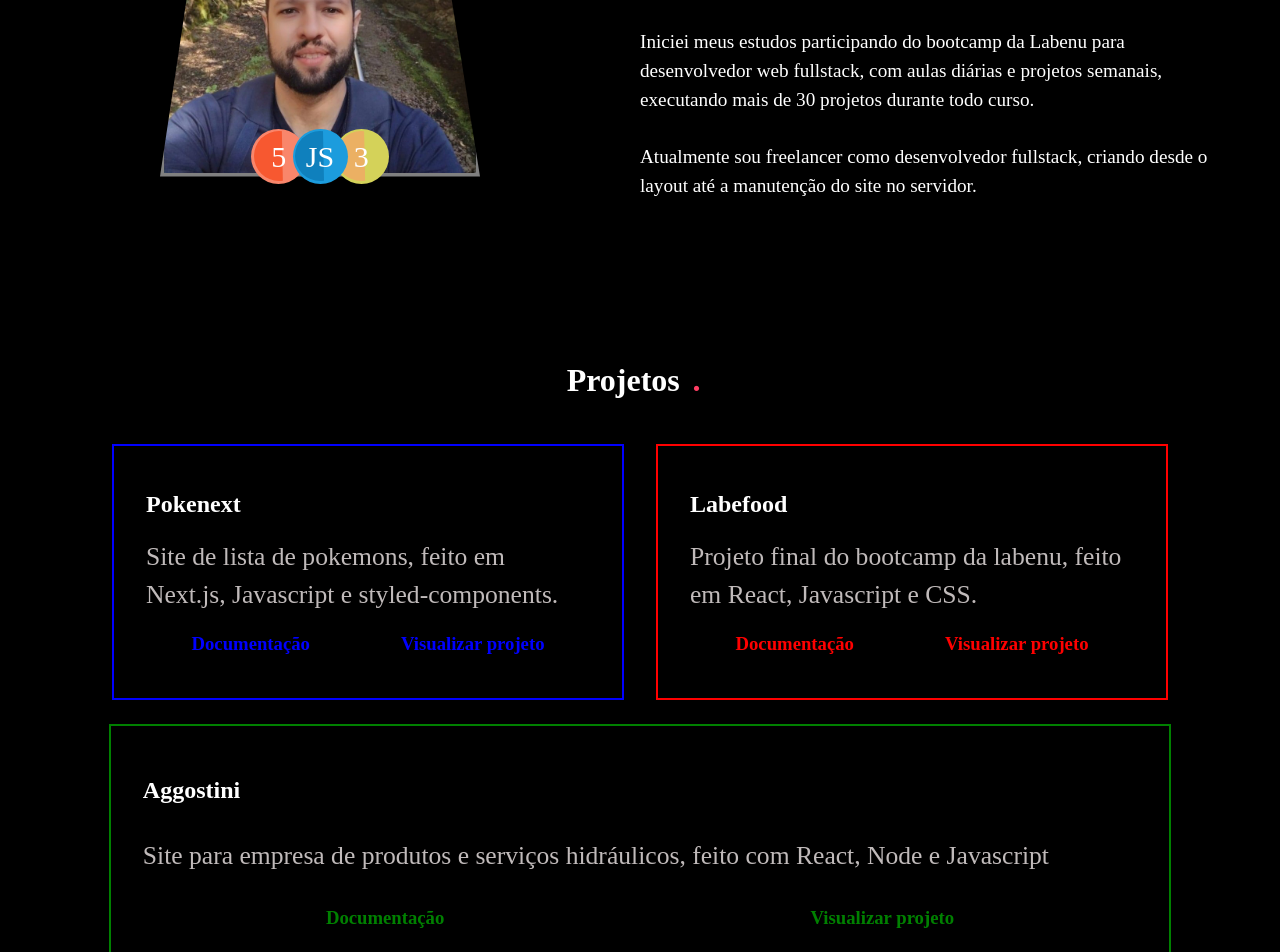
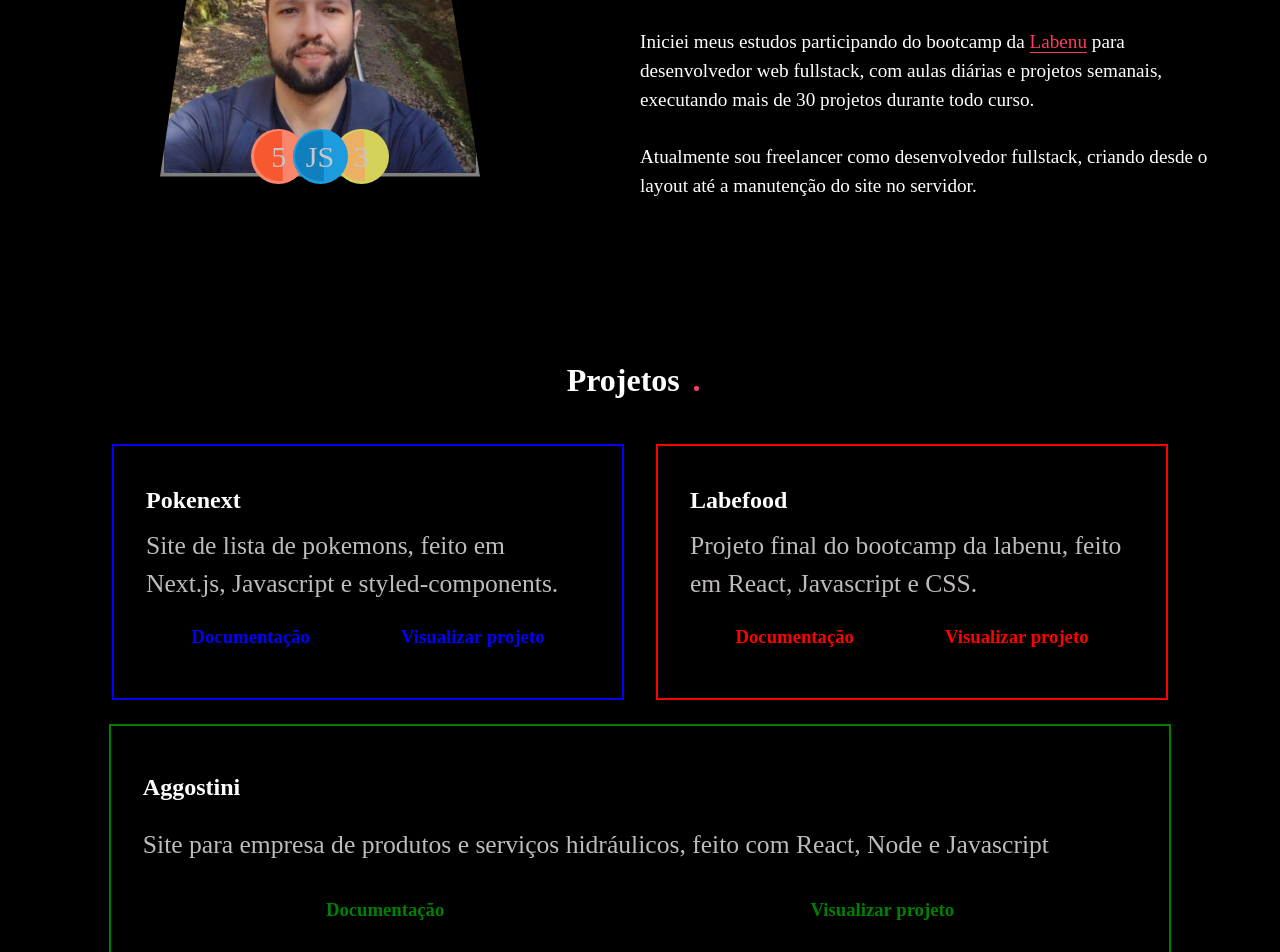
Before and after one commit to ChristpherFeilstrecker/new_portfolio_christopher, a Next.js app: page / in a window 1280 px wide. Shown: the part 1100-2052 px from the top of the page. Built offline with nearby package versions, Linux system fonts and the light colour scheme.

Commit message:
editando efeitos hover

```diff
--- a/pages/index.js
+++ b/pages/index.js
@@ -91,13 +91,13 @@
           </div>
         </div>
 
-        <div className={styles.btns}>
-          <div className={styles.btn}><a href='#inicio'>Início</a></div>
-          <div className={styles.btn}><a href='#about'>Quem Sou</a></div>
-          <div className={styles.btn}><a href='#projects'>Projetos</a></div>
-          <div className={styles.btn}><a href='#habilities'>Habilidades</a></div>
-          <div className={styles.btn}><a href='#habilities'>Ferramentas</a></div>
-        </div>
+        <nav className={styles.btns}>
+          <a className={styles.btn} href='#inicio'>Início</a>
+          <a className={styles.btn} href='#about'>Quem Sou</a>
+          <a className={styles.btn} href='#projects'>Projetos</a>
+          <a className={styles.btn} href='#habilities'>Habilidades</a>
+          <a className={styles.btn} href='#tools'>Ferramentas</a>
+        </nav>
       </header>
 
       <main id="inicio" className={styles.main}>
@@ -156,8 +156,8 @@
             Meu nome é Christopher F. da Silva, sou apaixonado por tecnologia. Meu primeiro contato com programação foi em 2021 quando decidi mudar de carreira e um amigo me apresentou o desenvolvimento web.
           </div>
           <br />
-          <div>
-            Iniciei meus estudos participando do bootcamp da Labenu para desenvolvedor web fullstack, com aulas diárias e projetos semanais, executando mais de 30 projetos durante todo curso.
+          <div className={styles.textLabenu}>
+            Iniciei meus estudos participando do bootcamp da  <a className={styles.btnLabenu} href="https://www.labenu.com.br/" target="_blank" rel="noreferrer">Labenu</a> para desenvolvedor web fullstack, com aulas diárias e projetos semanais, executando mais de 30 projetos durante todo curso.
           </div>
 
           <br />
@@ -255,7 +255,7 @@
 
           <div className={styles.footerBox}>
             <Image className={styles.footericon} src='/images/addressicon.png' width="50" height='50' alt='reacticon' />
-            Borges de Medeiros, 2968, Rolante/RS
+            Rolante/RS
           </div>
         </div>
 
--- a/styles/Home.module.css
+++ b/styles/Home.module.css
@@ -106,7 +106,7 @@
 .letter {
   position: absolute;
   font-size: 30px;
-  color: white;
+  color: rgb(201, 197, 197);
 }
 
 .btns {
@@ -118,16 +118,32 @@
 
 .btn {
   padding: 0 1rem;
-  height: 100px;
+  height: 50px;
   display: flex;
   align-items: center;
+  position: relative;
 }
 
-.btn:hover {
-  cursor: pointer;
-  box-shadow: 0 0 40px 40px grey inset;
-  transition: all 1s;
+.btn::after{
+ content: " ";
+ width: 0;
+ height: 1px;
+ background-image: linear-gradient(to right,black, rgb(255, 58, 94));
+ position: absolute;
+ bottom: 0;
+ left: 0;
+ transition: 0.3s ease-in-out;
 }
+
+
+.btn:hover{
+  transition: 0.3s;
+  color: white;
+}
+.btn:hover::after {
+  width: 100%;
+}
+
 
 
 /* inicio ------------------------------------------------*/
@@ -195,7 +211,7 @@
   justify-content: center;
   background-color: rgb(255, 58, 94);
   padding: 1vw 3vw;
-  transition: 1s;
+  transition: 0.3s;
 }
 
 .btnSocialMidia:hover {
@@ -209,6 +225,7 @@
 }
 
 .rosto {
+  image-rendering: pixelated;
   animation: move 4s infinite;
 }
 
@@ -230,6 +247,7 @@
   .rosto {
     width: 15vw;
     height: 15vw;
+    image-rendering: pixelated;
   }
 
   .line {}
@@ -365,6 +383,17 @@
   width: 45vw;
 }
 
+.btnLabenu{
+  color: rgb(255, 58, 94);
+border-bottom:1px solid rgb(255, 58, 94);
+}
+.btnLabenu:hover{
+  cursor: pointer;
+  color: grey;
+  border-bottom:1px solid grey ;
+  transition: 0.3s;
+}
+
 
 @media (max-width: 1600px) {
   .foto {
@@ -387,7 +416,7 @@
   flex-direction: column;
   color: white;
   gap: 1.5rem;
-
+  position: relative;
 }
 
 .projectText{
@@ -409,8 +438,67 @@
   justify-content: space-around;
 }
 
+
+
 .projectBtnLeft{
   color: blue;
+}
+
+
+.projectBtnLeft {
+  padding: 0 1rem;
+  height: 50px;
+  display: flex;
+  align-items: center;
+  position: relative;
+}
+
+.projectBtnRight{
+  color: red;
+  padding: 0 1rem;
+  height: 50px;
+  display: flex;
+  align-items: center;
+  position: relative;
+}
+
+.projectBtnBottom{
+  color: green;
+  padding: 0 1rem;
+  height: 50px;
+  display: flex;
+  align-items: center;
+  position: relative;
+}
+.projectBtnLeft::after{
+ background-image: linear-gradient(to right,black, blue);
+}
+
+.projectBtnRight::after{
+  background-image: linear-gradient(to right,black, red);
+ }
+
+ .projectBtnBottom::after{
+  background-image: linear-gradient(to right,black, green);
+ }
+
+.projectBtnLeft::after,.projectBtnRight::after, .projectBtnBottom::after{
+ content: " ";
+ width: 0;
+ height: 1px;
+ position: absolute;
+ bottom: 0;
+ left: 0;
+ transition: 0.3s ease-in-out;
+}
+
+
+ .projectBtnLeft:hover::after, .projectBtnRight:hover::after, .projectBtnBottom:hover::after{
+  width: 100%;
+}
+
+.projectBtnLeft:hover, .projectBtnRight:hover, .projectBtnBottom:hover{
+  cursor: pointer;
 }
 
 .projectBoxRight{
@@ -422,9 +510,7 @@
   flex-direction: column;
   justify-content: space-around;
 }
-.projectBtnRight{
-  color: red;
-}
+
 
 .projectBoxBottom{
   width: 83vw;
@@ -435,9 +521,7 @@
   flex-direction: column;
   justify-content: space-around;
 }
-.projectBtnBottom{
-  color: green;
-}
+
 
 .projectBtnsContainer{
   display: flex;
@@ -452,16 +536,21 @@
 }
 
 .btnMore {
+  font-size: 2.5vw;
   color: white;
   display: flex;
   align-items: center;
   justify-content: center;
   cursor: pointer;
-  transition: 1s;
+  transition: 0.3s;
 }
 
 .btnMore:hover {
-  background-color: rgb(114, 60, 48, 0.5);
+  background-image: linear-gradient(to bottom, rgb(247, 88, 48), rgb(28, 156, 221), rgb(212, 210, 89));
+  background-clip: text;
+  -webkit-background-clip: text;
+  -webkit-text-fill-color: transparent;
+  color: black;
 }
 
 
```
Also changed, not shown: 2 other files (tests, documents, lock files or other folders).
